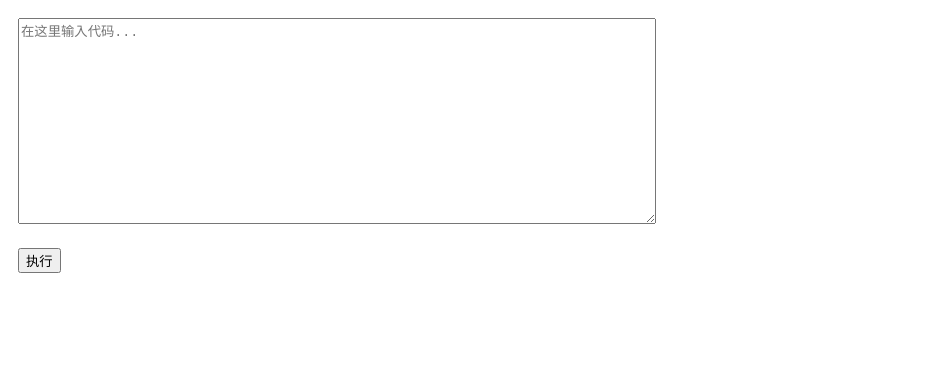
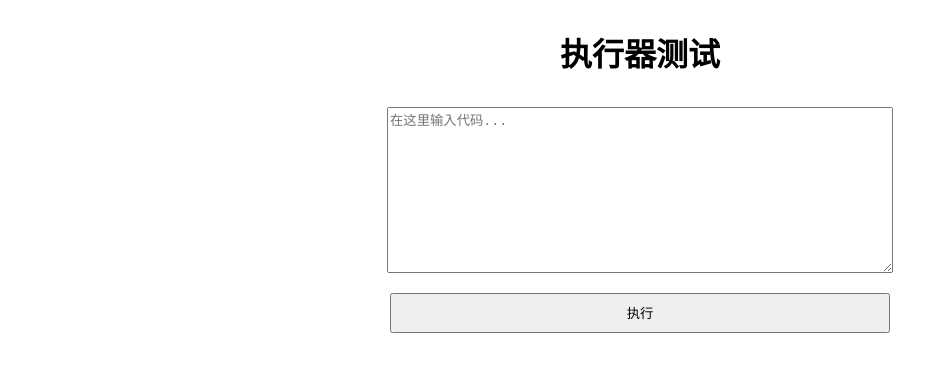
Before and after one commit to warku123/off-chain-computing-frontend, a Vue app in the folder front/: page / in a window 1280 px wide. Shown: the top 372 px of the page, without its empty margins (0-938 px from the left). Built offline with nearby package versions, Linux system fonts and the light colour scheme.

Commit message:
change the flex format

```diff
--- a/front/src/components/CodeExecutor.vue
+++ b/front/src/components/CodeExecutor.vue
@@ -1,5 +1,6 @@
 <template>
-    <div>
+    <div class="code-executor">
+      <h1>执行器测试</h1>
       <textarea v-model="code" placeholder="在这里输入代码..."></textarea>
       <button @click="executeCode">执行</button>
     </div>
@@ -22,14 +23,25 @@
   </script>
 
   <style>
+  .code-executor {
+    display: flex;
+    flex-direction: column;
+    align-items: center;
+  }
+
+  .code-executor > textarea,
+  .code-executor > button {
+    width: 80%; /* 输入框和按钮宽度相同，占据父元素宽度的 80% */
+    max-width: 500px; /* 设置一个最大宽度 */
+    margin: 10px 0;
+  }
+
   textarea {
-      width: 50%; /* 占据界面的一半 */
-      height: 200px; /* 适当的高度 */
-      margin: 10px;
+    height: 20vh; /* 输入框高度根据视口高度变化 */
+    min-height: 100px; /* 设置最小高度 */
   }
 
   button {
-      display: block;
-      margin: 10px;
+    height: 40px; /* 按钮高度固定 */
   }
   </style>
```
